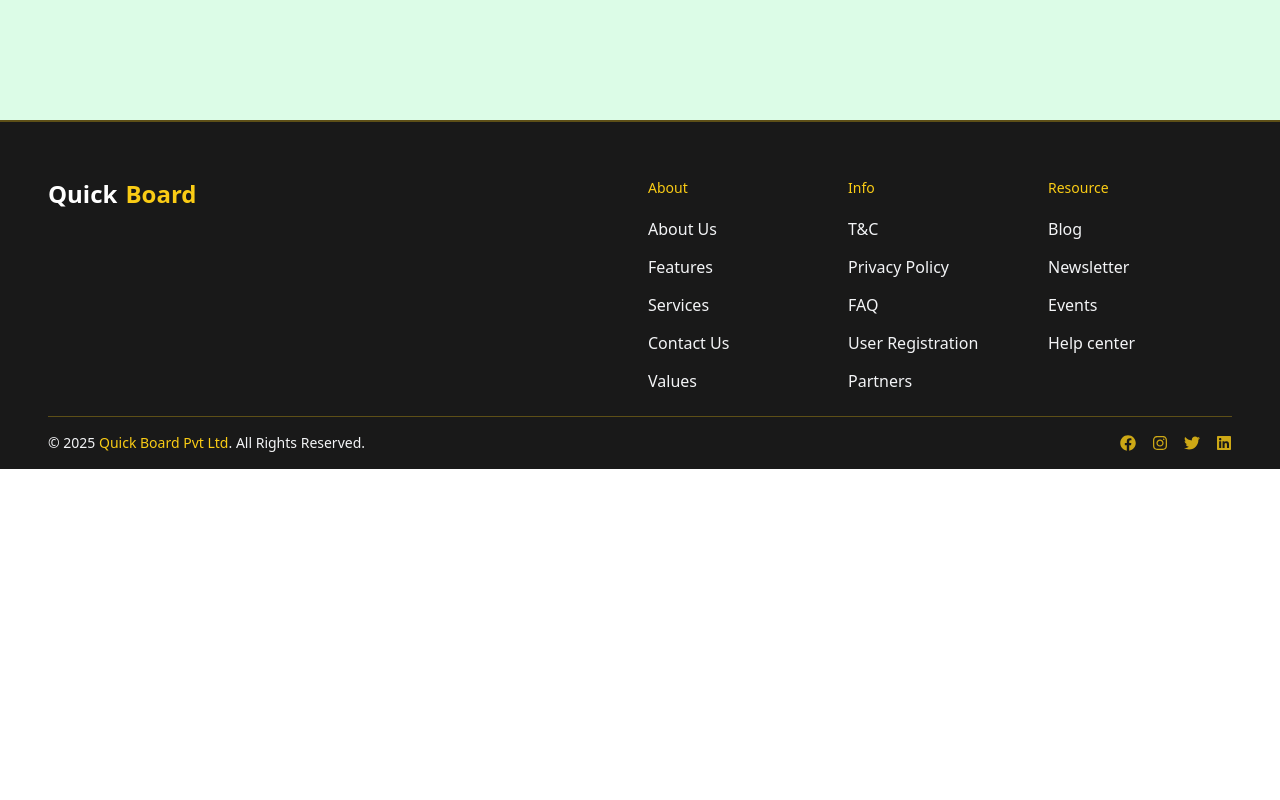
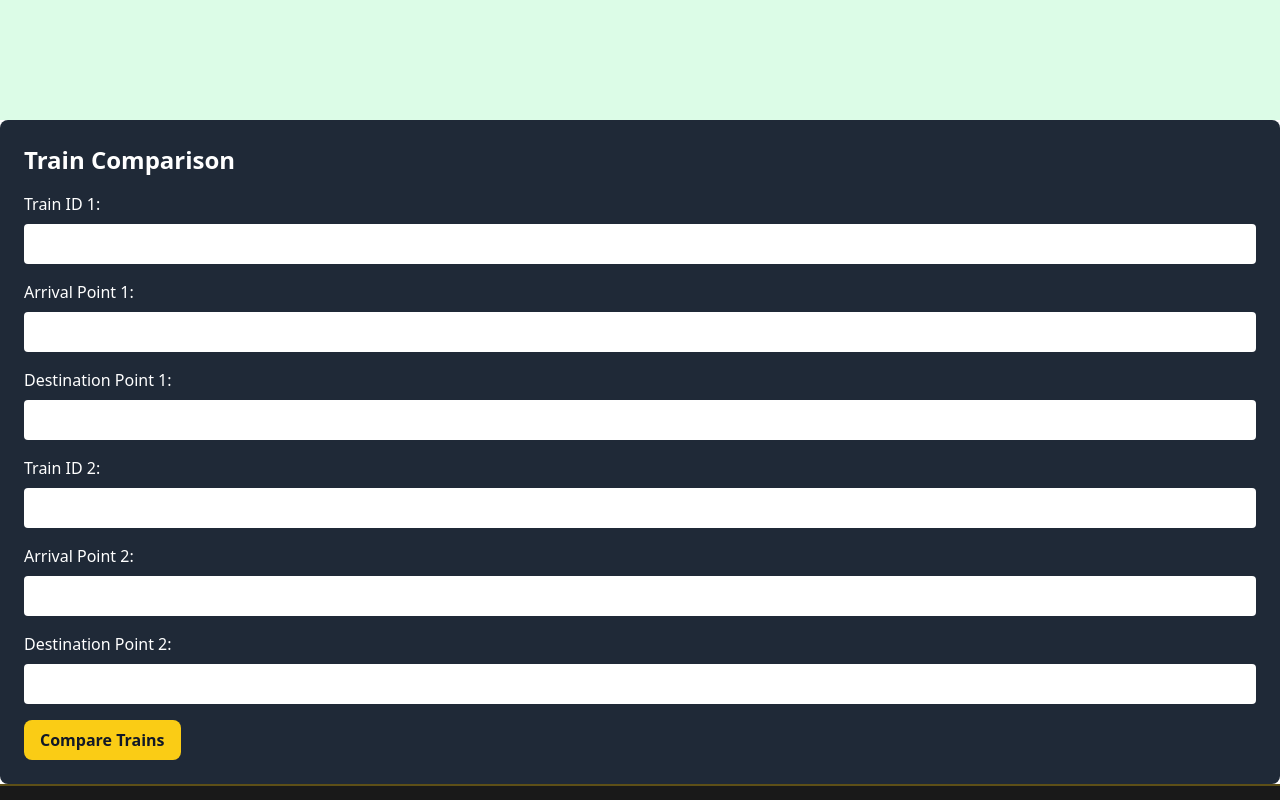
Before and after one commit to codder077/QuickBoard, a React (Create React App) app in the folder frontend/: page /success in a window 1280 px wide. Shown: the part 680-1480 px from the top of the page. Before the commit the page ends 1149 px from the top, so only its background shows below. Built offline with nearby package versions, Linux system fonts and the light colour scheme.

Commit message:
567ytrhy

```diff
--- a/frontend/src/App.js
+++ b/frontend/src/App.js
@@ -18,6 +18,7 @@ import Details from './components/details/details';
 import Allowance from './components/whyus/allowance';
 import Success from './components/success/success';
 import { Route, Routes } from "react-router-dom";
+import TrainComparisonForm from "./components/delaypred/prediction";
 
 function App() {
   return (
@@ -50,6 +51,7 @@ function App() {
         <Route path="/allowance" element={<Allowance />} />
         <Route path="/success" element={<Success />} />
       </Routes>
+      <TrainComparisonForm />
     </>
   );
 }
--- a/frontend/src/components/dashboard/dashboard.js
+++ b/frontend/src/components/dashboard/dashboard.js
@@ -10,7 +10,7 @@ const Dashboard = () => {
         const token = localStorage.getItem("token");
         console.log("token", token);
 
-        const userResponse = await fetch(`${API_BASE_URL}/users/me`, {
+        const userResponse = await fetch(`${API_BASE_URL}/api/user`, {
           headers: {
             Authorization: `Bearer ${token}`,
           },
@@ -19,7 +19,7 @@ const Dashboard = () => {
         console.log("456",user);
         setUserData(user);
 
-        const bookingsResponse = await fetch(`${API_BASE_URL}/bookings`, {
+        const bookingsResponse = await fetch(`${API_BASE_URL}/api/bookings`, {
           headers: {
             Authorization: `Bearer ${token}`,
           },
@@ -34,6 +34,10 @@ const Dashboard = () => {
     fetchData();
   }, []);
 
+  // Calculate total and active bookings
+  const totalBookings = bookings.length;
+  const activeBookings = bookings.filter(booking => booking.tickets[0]?.status === "CONFIRMED").length;
+
   console.log(bookings);
   const getStatusColor = (status) => {
     switch (status) {
@@ -43,6 +47,8 @@ const Dashboard = () => {
         return "text-green-400";
       case "cancelled":
         return "text-red-400";
+      case "CONFIRMED":
+        return "text-yellow-400";
       default:
         return "text-gray-400";
     }
@@ -63,7 +69,7 @@ const Dashboard = () => {
                 Total Bookings
               </h3>
               <p className="text-3xl font-bold text-white mt-2">
-                {userData.totalBookings}
+                {totalBookings}
               </p>
             </div>
             <div className="p-6 rounded-xl border-2 border-yellow-400/30 backdrop-blur-sm">
@@ -71,7 +77,7 @@ const Dashboard = () => {
                 Active Bookings
               </h3>
               <p className="text-3xl font-bold text-white mt-2">
-                {userData.activeBookings}
+                {activeBookings}
               </p>
             </div>
             <div className="p-6 rounded-xl border-2 border-yellow-400/30 backdrop-blur-sm">
@@ -100,40 +106,40 @@ const Dashboard = () => {
                       {booking.trainName}
                     </h3>
                     <p className="text-gray-300 mt-1">
-                      Booking ID: {booking.id}
+                      Booking ID: {booking._id}
                     </p>
                     <div className="mt-2 space-y-1">
                       <p className="text-white">
                         From:{" "}
-                        <span className="text-gray-300">{booking.from}</span>
+                        <span className="text-gray-300">{booking?.tickets[0].fromStation.name}</span>
                       </p>
                       <p className="text-white">
-                        To: <span className="text-gray-300">{booking.to}</span>
+                        To: <span className="text-gray-300">{booking?.tickets[0].toStation.name}</span>
                       </p>
                       <p className="text-white">
                         Date:{" "}
-                        <span className="text-gray-300">{booking.date}</span>
+                        <span className="text-gray-300">{booking?.tickets[0].bookingDate}</span>
                       </p>
                       <p className="text-white">
                         Seat:{" "}
-                        <span className="text-gray-300">{booking.seatNo}</span>
+                        <span className="text-gray-300">{booking?.tickets[0].seatNumber}</span>
                       </p>
                     </div>
                   </div>
                   <div className="text-right">
                     <p className="text-2xl font-bold text-white">
-                      ₹{booking.price}
+                      ₹{booking.totalFare}
                     </p>
                     <p
                       className={`mt-2 font-semibold capitalize ${getStatusColor(
-                        booking.status
+                        booking.tickets[0]?.status
                       )}`}
                     >
-                      {booking.status}
+                      {booking.tickets[0]?.status}
                     </p>
-                    {booking.status === "upcoming" && (
+                    {booking.tickets[0]?.status === "CONFIRMED" && (
                       <button className="mt-4 px-4 py-2 bg-yellow-400 text-gray-900 rounded-lg font-semibold hover:bg-yellow-300 transform hover:scale-105 transition-all duration-300">
-                        Cancel Booking
+                        Cancel Ticket
                       </button>
                     )}
                   </div>
--- /dev/null
+++ b/frontend/src/components/delaypred/prediction.js
@@ -0,0 +1,103 @@
+import React, { useState } from "react";
+
+const TrainComparisonForm = () => {
+  const [trainId1, setTrainId1] = useState("");
+  const [trainId2, setTrainId2] = useState("");
+  const [arrivalPoint1, setArrivalPoint1] = useState("");
+  const [arrivalPoint2, setArrivalPoint2] = useState("");
+  const [destinationPoint1, setDestinationPoint1] = useState("");
+  const [destinationPoint2, setDestinationPoint2] = useState("");
+
+  const handleSubmit = async (e) => {
+    e.preventDefault();
+
+    const trainIds = [trainId1, trainId2];
+
+    try {
+      const response = await fetch("https://dashboard.render.com/web/srv-cnqbv3tjm4es73cn6t80/deploys/dep-cunee5popnds73d5lf6g", {
+        method: "POST",
+        headers: {
+          "Content-Type": "application/json",
+        },
+        body: JSON.stringify({ trainIds }), // Send only the list of train IDs
+      });
+
+      const data = await response.json();
+      console.log("Response from ML API:", data);
+      // Handle the response as needed (e.g., display results)
+    } catch (error) {
+      console.error("Error calling ML API:", error);
+    }
+  };
+
+  return (
+    <form onSubmit={handleSubmit} className="p-6 bg-gray-800 rounded-lg">
+      <h2 className="text-2xl font-bold text-white mb-4">Train Comparison</h2>
+      <div className="mb-4">
+        <label className="block text-white mb-2">Train ID 1:</label>
+        <input
+          type="text"
+          value={trainId1}
+          onChange={(e) => setTrainId1(e.target.value)}
+          className="w-full p-2 rounded"
+          required
+        />
+      </div>
+      <div className="mb-4">
+        <label className="block text-white mb-2">Arrival Point 1:</label>
+        <input
+          type="text"
+          value={arrivalPoint1}
+          onChange={(e) => setArrivalPoint1(e.target.value)}
+          className="w-full p-2 rounded"
+          required
+        />
+      </div>
+      <div className="mb-4">
+        <label className="block text-white mb-2">Destination Point 1:</label>
+        <input
+          type="text"
+          value={destinationPoint1}
+          onChange={(e) => setDestinationPoint1(e.target.value)}
+          className="w-full p-2 rounded"
+          required
+        />
+      </div>
+      <div className="mb-4">
+        <label className="block text-white mb-2">Train ID 2:</label>
+        <input
+          type="text"
+          value={trainId2}
+          onChange={(e) => setTrainId2(e.target.value)}
+          className="w-full p-2 rounded"
+          required
+        />
+      </div>
+      <div className="mb-4">
+        <label className="block text-white mb-2">Arrival Point 2:</label>
+        <input
+          type="text"
+          value={arrivalPoint2}
+          onChange={(e) => setArrivalPoint2(e.target.value)}
+          className="w-full p-2 rounded"
+          required
+        />
+      </div>
+      <div className="mb-4">
+        <label className="block text-white mb-2">Destination Point 2:</label>
+        <input
+          type="text"
+          value={destinationPoint2}
+          onChange={(e) => setDestinationPoint2(e.target.value)}
+          className="w-full p-2 rounded"
+          required
+        />
+      </div>
+      <button type="submit" className="px-4 py-2 bg-yellow-400 text-gray-900 rounded-lg font-semibold hover:bg-yellow-300">
+        Compare Trains
+      </button>
+    </form>
+  );
+};
+
+export default TrainComparisonForm;
```
